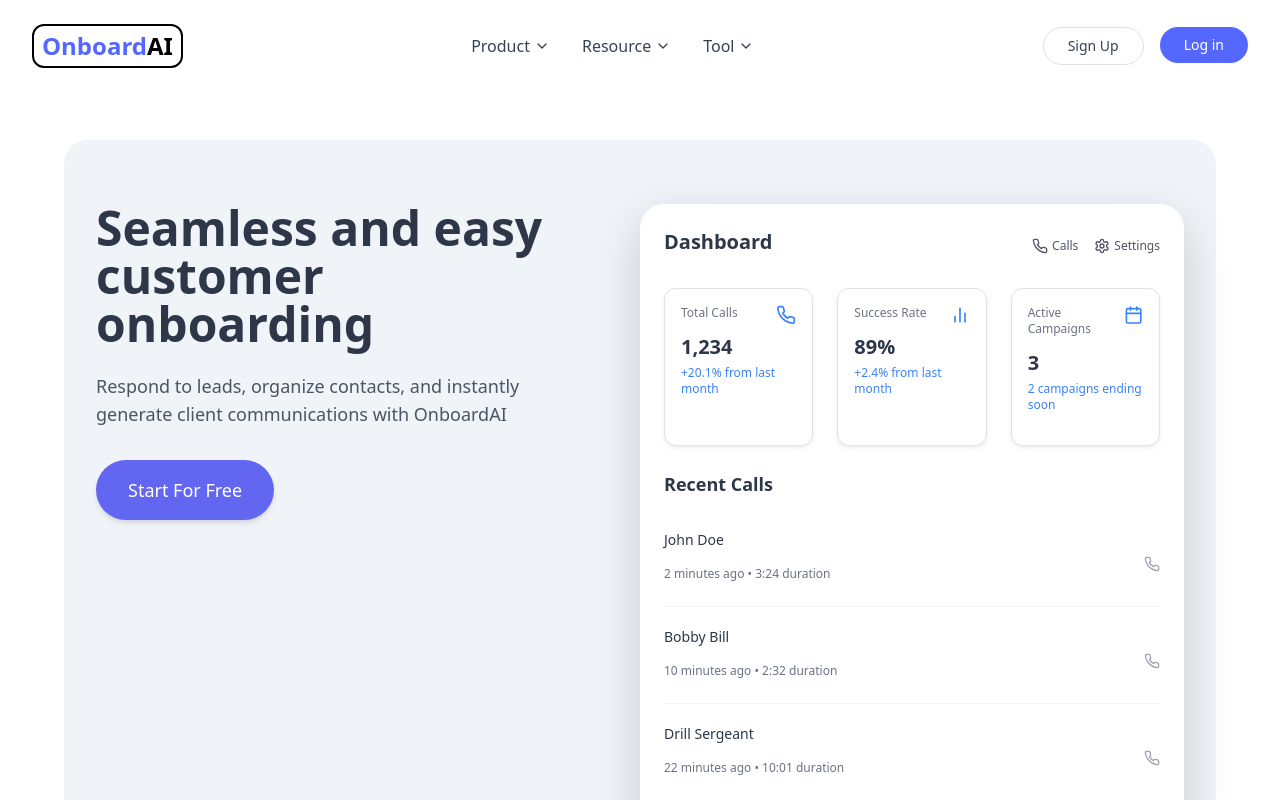
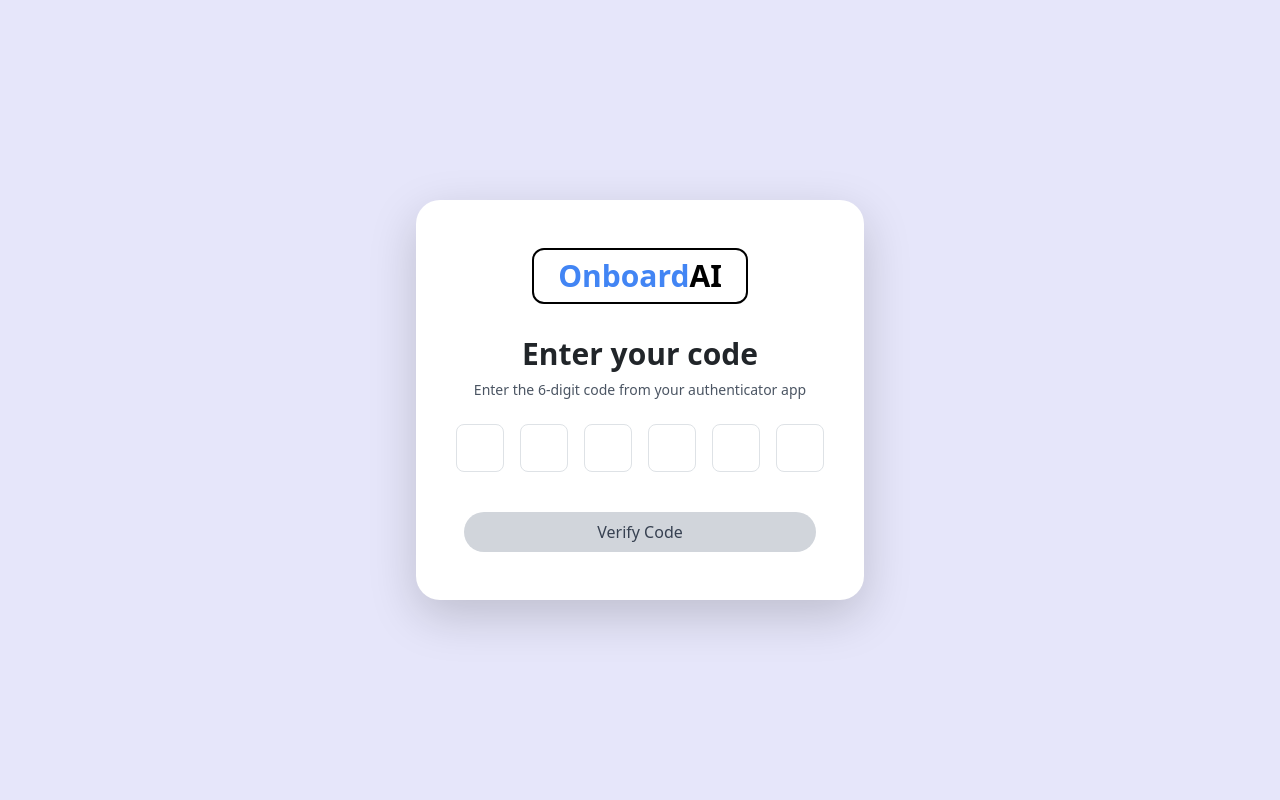
Before and after one commit to AnikSingha/OnboardingAI, a React (Create React App) app: page /two-factor in a window 1280 px wide. Before the commit this address led to /. Shown: the top 800 px of the page. Built offline with nearby package versions, Linux system fonts and the light colour scheme; no server answers.

Commit message:
create a two factor page

```diff
--- a/src/App.js
+++ b/src/App.js
@@ -19,6 +19,7 @@ import SettingsPage from "./routes/SettingsPage";
 import EmployeePage from "./routes/EmployeePage";
 import AboutPageHeader from './routes/AboutPage.js';
 import EmployeeSignUp from './routes/EmployeeSignUp.js';
+import TwoFactorPage from './routes/TwoFactor.js';
 import { AuthProvider } from './AuthContext.js';
 
 
@@ -45,6 +46,7 @@ function App() {
           <Route path="/settings" element={<SettingsPage />} />
           <Route path="/about" element={<AboutPageHeader />} />
           <Route path="/employee-sign-up" element={<EmployeeSignUp />} />
+          <Route path="/two-factor" element={<TwoFactorPage />} />
           <Route path="*" element={<Navigate to="/" replace />} />
         </Routes>
       </AuthProvider>
--- /dev/null
+++ b/src/routes/TwoFactor.js
@@ -0,0 +1,107 @@
+import React, { useState, useEffect, useRef } from 'react'
+import { useNavigate } from 'react-router-dom'
+
+export default function TwoFactorPage() {
+  const [twoFactorCode, setTwoFactorCode] = useState(Array(6).fill(''))
+  const [alertMessage, setAlertMessage] = useState('')
+  const navigate = useNavigate()
+  const inputRefs = useRef([])
+
+  const handleInputChange = (e, index) => {
+    let value = e.target.value
+    if (!/^\d*$/.test(value)) return // Allow only digits
+
+    const newCode = [...twoFactorCode]
+    newCode[index] = value
+    setTwoFactorCode(newCode)
+
+    // Focus the next input field if the user enters a digit
+    if (value && index < twoFactorCode.length - 1) {
+      inputRefs.current[index + 1].focus()
+    }
+  }
+
+  const handleInputBackspace = (e, index) => {
+    if (e.key === 'Backspace' && !twoFactorCode[index] && index > 0) {
+      // If backspace is pressed and the current input is empty, focus the previous input
+      inputRefs.current[index - 1].focus()
+    }
+    setAlertMessage('')
+  }
+
+  const handleSubmit = async (e) => {
+    e.preventDefault()
+    const code = twoFactorCode.join('')
+
+    try {
+      const response = await fetch('https://api.onboardingai.org/auth/verify-two-factor', {
+        method: 'POST',
+        headers: {
+          'Content-Type': 'application/json',
+        },
+        body: JSON.stringify({ code }),
+      })
+
+      const data = await response.json()
+
+      if (!response.ok) {
+        throw new Error(data.message || 'Network response was not ok')
+      }
+
+      // If successful, redirect to the dashboard
+      navigate('/dashboard')
+    } catch (err) {
+      setAlertMessage(`Failed: ${err.message}`)
+    }
+  }
+
+  return (
+    <div className="min-h-screen bg-[#E6E6FA] flex flex-col justify-center items-center px-4 py-12">
+      <div className="w-full max-w-md">
+        <div className="bg-white rounded-3xl p-12 shadow-lg">
+
+          <div className="text-3xl font-bold mb-8 text-center">
+            <div className="inline-block border-2 border-black rounded-xl px-4 py-2">
+              <span className="text-[#4285F4]">Onboard</span>
+              <span className="text-black">AI</span>
+            </div>
+          </div>
+
+          {alertMessage && (
+                <div className="mb-4 p-4 rounded-lg text-white bg-red-500">
+                {alertMessage}
+                </div>
+            )}
+
+          <h1 className="text-3xl font-bold mb-2 text-center">Enter your code</h1>
+          <p className="text-center text-sm text-gray-600 mb-6">Enter the 6-digit code from your authenticator app</p>
+
+
+          <form onSubmit={handleSubmit} className="flex flex-col items-center space-y-4">
+            <div className="flex space-x-4 mb-6">
+              {twoFactorCode.map((digit, index) => (
+                <input
+                  key={index}
+                  type="text"
+                  maxLength="1"
+                  value={digit}
+                  onChange={(e) => handleInputChange(e, index)}
+                  onKeyDown={(e) => handleInputBackspace(e, index)}
+                  ref={(el) => (inputRefs.current[index] = el)}
+                  className="w-12 h-12 text-center text-xl font-bold border border-gray-300 rounded-lg focus:outline-none focus:ring-2 focus:ring-blue-500 transition"
+                />
+              ))}
+            </div>
+
+            <button
+              type="submit"
+              className="w-full bg-gray-300 text-gray-700 px-4 py-2 rounded-full font-medium hover:bg-gray-400 transition-colors"
+            >
+              Verify Code
+            </button>
+          </form>
+        </div>
+      </div>
+    </div>
+  )
+}
```
